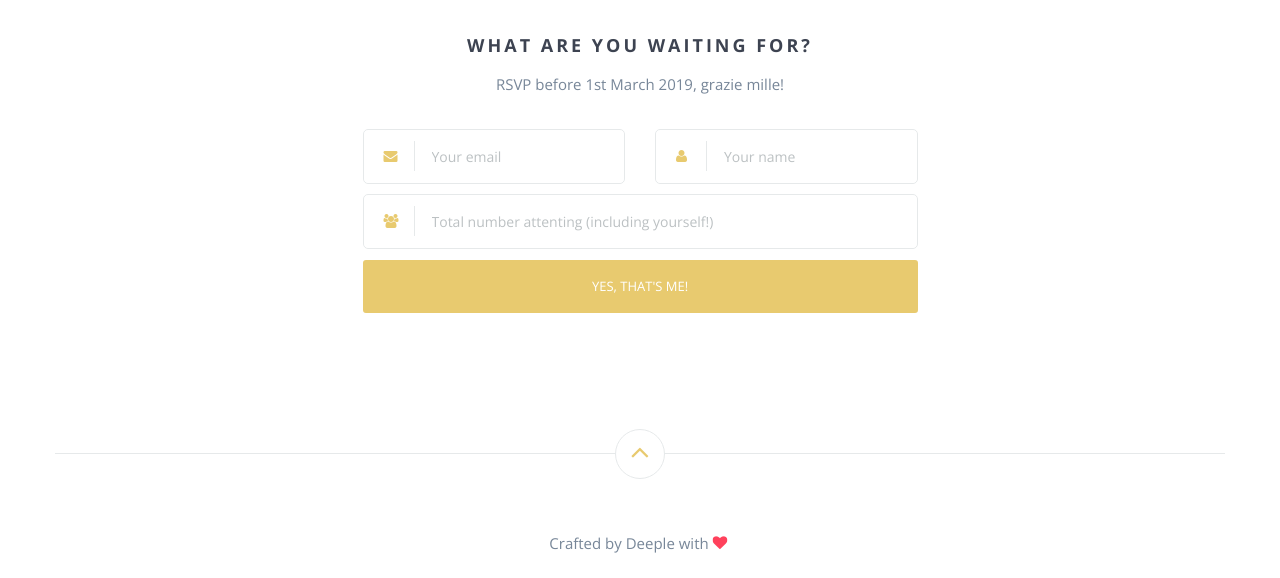
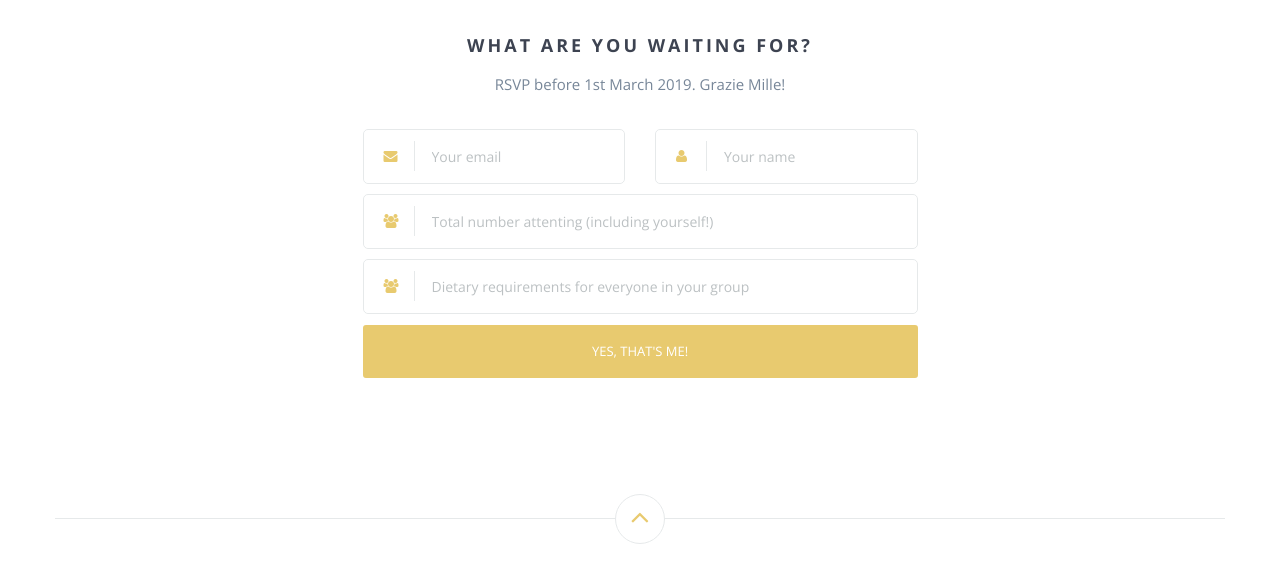
Before and after one commit to principessamia/matrimoniotoropatel, a website: page index.html in a window 1280 px wide. Shown: the part 4314-4892 px from the top of the page. Drawn offline with nearby package versions, Linux system fonts and the light colour scheme; some packages are replaced by stand-ins of ours; a script that the page names is missing; files whose address does not match are found by name.

```diff
--- a/index.html
+++ b/index.html
@@ -376,7 +376,7 @@
         <div class="row">
             <div class="col-md-6 col-md-offset-3">
                 <h3>What are you waiting for?</h3>
-                <p>RSVP before 1st March 2019, grazie mille!</p>
+                <p>RSVP before 1st March 2019.  Grazie Mille!</p>
                 <form id="rsvp-form" class="rsvp-form"
                       action=""
                       method="POST">
@@ -402,6 +402,15 @@
                                 <i class="fa fa-users"></i><input type="number" name="total" class="" min="0"
                                                                   max="5"
                                                                   placeholder="Total number attenting (including yourself!)"
+                                                                  required>
+                            </div>
+                        </div>
+                    </div>
+                    <div class="row">
+                        <div class="col-md-12 col-sm-12">
+                            <div class="form-input-group">
+                                <i class="fa fa-users"></i><input type="text" name="dietary" class="" min="0"
+                                                                  placeholder="Dietary requirements for everyone in your group"
                                                                   required>
                             </div>
                         </div>
```
Also changed, not shown: img/eng_pics/NGP_4119-lg.jpg (added), img/eng_pics/NGP_4119-sm.jpg (added), 5 other files.
